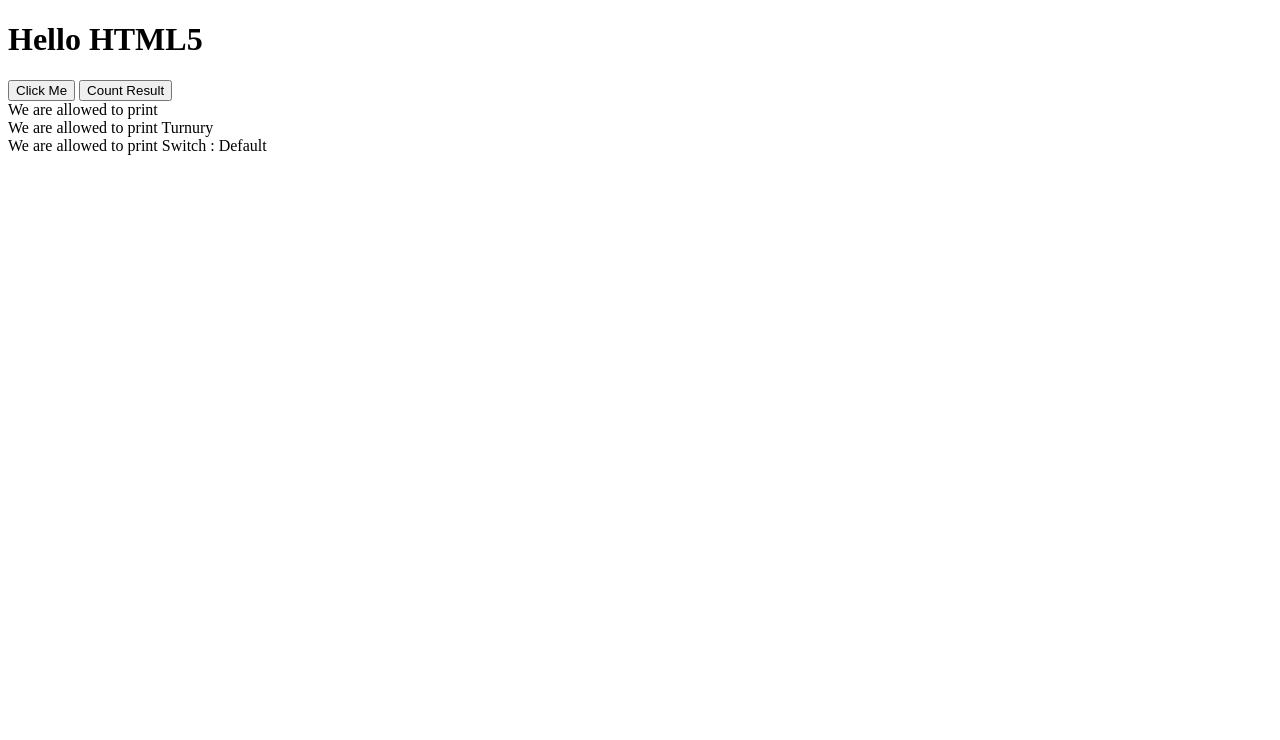
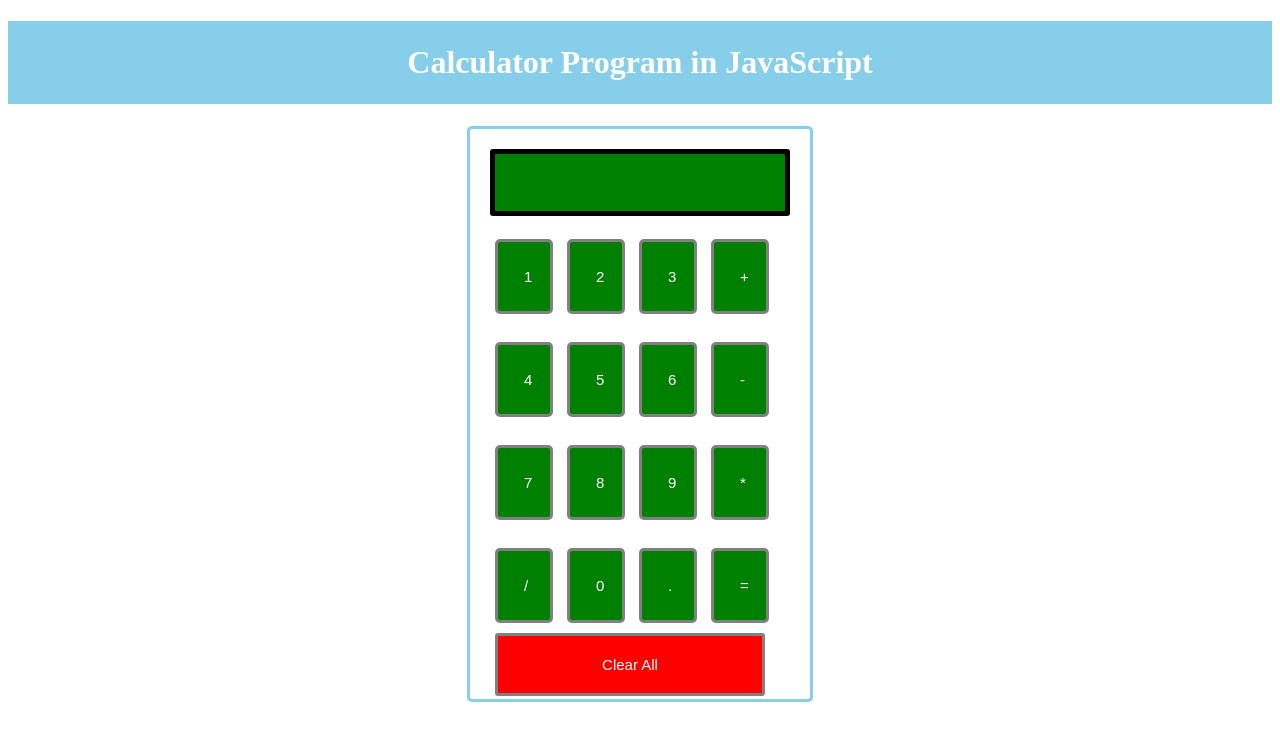
Before and after one commit to ahetesum/basic-web, a website: page index.html in a window 1280 px wide. Drawn offline with Linux system fonts and the light colour scheme.

Commit message:
calculator UI

```diff
--- /dev/null
+++ b/index.css
@@ -0,0 +1,42 @@
+h1 {
+  text-align: center;
+  padding: 23px;
+  background-color: skyblue;
+  color: white;
+}
+
+#clear {
+  width: 270px;
+  border: 3px solid gray;
+  border-radius: 3px;
+  padding: 20px;
+  background-color: red;
+}
+
+.formstyle {
+  width: 300px;
+  height: 530px;
+  margin: auto;
+  border: 3px solid skyblue;
+  border-radius: 5px;
+  padding: 20px;
+}
+
+input {
+  width: 20px;
+  background-color: green;
+  color: white;
+  border: 3px solid gray;
+  border-radius: 5px;
+  padding: 26px;
+  margin: 5px;
+  font-size: 15px;
+}
+
+#calc {
+  width: 250px;
+  border: 5px solid black;
+  border-radius: 3px;
+  padding: 20px;
+  margin: auto;
+}
--- a/index.html
+++ b/index.html
@@ -1,16 +1,44 @@
 <!DOCTYPE html>
-<html>
+<html lang="en">
   <head>
-      <title>Hello HTML5</title>
+    <title>JavaScript Calculator</title>
+    <link rel="stylesheet" href="./index.css" />
+    <script  src="./index.js" ></script>
   </head>
   <body>
-    <h1>Hello HTML5</h1>
-    <input type="button" value="Click Me" onclick="alert('I got Clicked')" />
-    <input type="button" value="Count Result" onclick="countDisplay()" />
-    <div id="writeCondition"></div>
-    <div id="writeConditionTurnury"></div>
-    <div id="writeSwitch"></div>
+    <h1>Calculator Program in JavaScript</h1>
+    <div class="formstyle">
+      <input id="calc" type="text" name="answer" /> <br />
+      <br />
 
+      <input type="button" value="1" id="one" onclick="oneClicked()"  />
+      <input type="button" value="2" id="two" onclick="twoClicked()" />
+      <input type="button" value="3" onclick="" />
+      <input type="button" value="+" onclick="" />
+      <br />
+      <br />
+
+      <input type="button" value="4" onclick="" />
+      <input type="button" value="5" onclick="" />
+      <input type="button" value="6" onclick="" />
+      <input type="button" value="-" onclick="" />
+      <br />
+      <br />
+
+      <input type="button" value="7" onclick="" />
+      <input type="button" value="8" onclick="" />
+      <input type="button" value="9" onclick=" " />
+      <input type="button" value="*" onclick="" />
+      <br />
+      <br />
+
+      <input type="button" value="/" onclick="" />
+      <input type="button" value="0" onclick="" />
+      <input type="button" value="." onclick="" />
+      <input type="button" value="=" onclick="" />
+      <br />
+      <input type="button" value="Clear All" onclick="" id="clear" />
+      <br />
+    </div>
   </body>
-    <script src="./index.js"></script>
 </html>
--- a/index.js
+++ b/index.js
@@ -1,62 +1,9 @@
-//alert("I am Javascript");
-console.log("This is also javascript");
-
-var count = 0;
-
-// count=count+1;
-
-// console.log('The value of count is ->'+count);
-
-// count++;
-
-// console.log('The value of count is ->'+count);
-
-//document.write('Filally from Here!')
-
-function countDisplay() {
-  count = count + 1;
-
-  console.log("The value of count is ->" + count);
-
-  count++;
-
-  console.log("The value of count is ->" + count);
-}
-
-//countDisplay();
-
-var isPrint = false;
-//var isPrint;
-
-if (isPrint) {
-  document.getElementById("writeCondition").innerHTML =
-    "We are not allowed to print";
-} else if (isPrint == undefined) {
-  document.getElementById("writeCondition").innerHTML = "Something is Wrong";
-} else {
-  document.getElementById("writeCondition").innerHTML =
-    "We are allowed to print";
-}
-
-isPrint
-  ? (document.getElementById("writeCondition").innerHTML =
-      "We are not allowed to print Turnury")
-  : (document.getElementById("writeConditionTurnury").innerHTML =
-      "We are allowed to print Turnury");
-
-//var caseNo = 0;
-//var caseNo = 1;
-var caseNo = 7;
 
 
-switch (caseNo) {
-  case 0:
-    document.getElementById("writeSwitch").innerHTML = "We are allowed to print Switch :" + caseNo;
-    break;
-  case 1:
-    document.getElementById("writeSwitch").innerHTML = "We are allowed to print Switch :" + caseNo;
-    break;
-  default:
-    document.getElementById("writeSwitch").innerHTML ="We are allowed to print Switch : Default";
-    break;
+function oneClicked()
+{
+  var calString= document.getElementById('calc').value;
+  console.log(calString);
+  //if(calString)
+
 }
```
